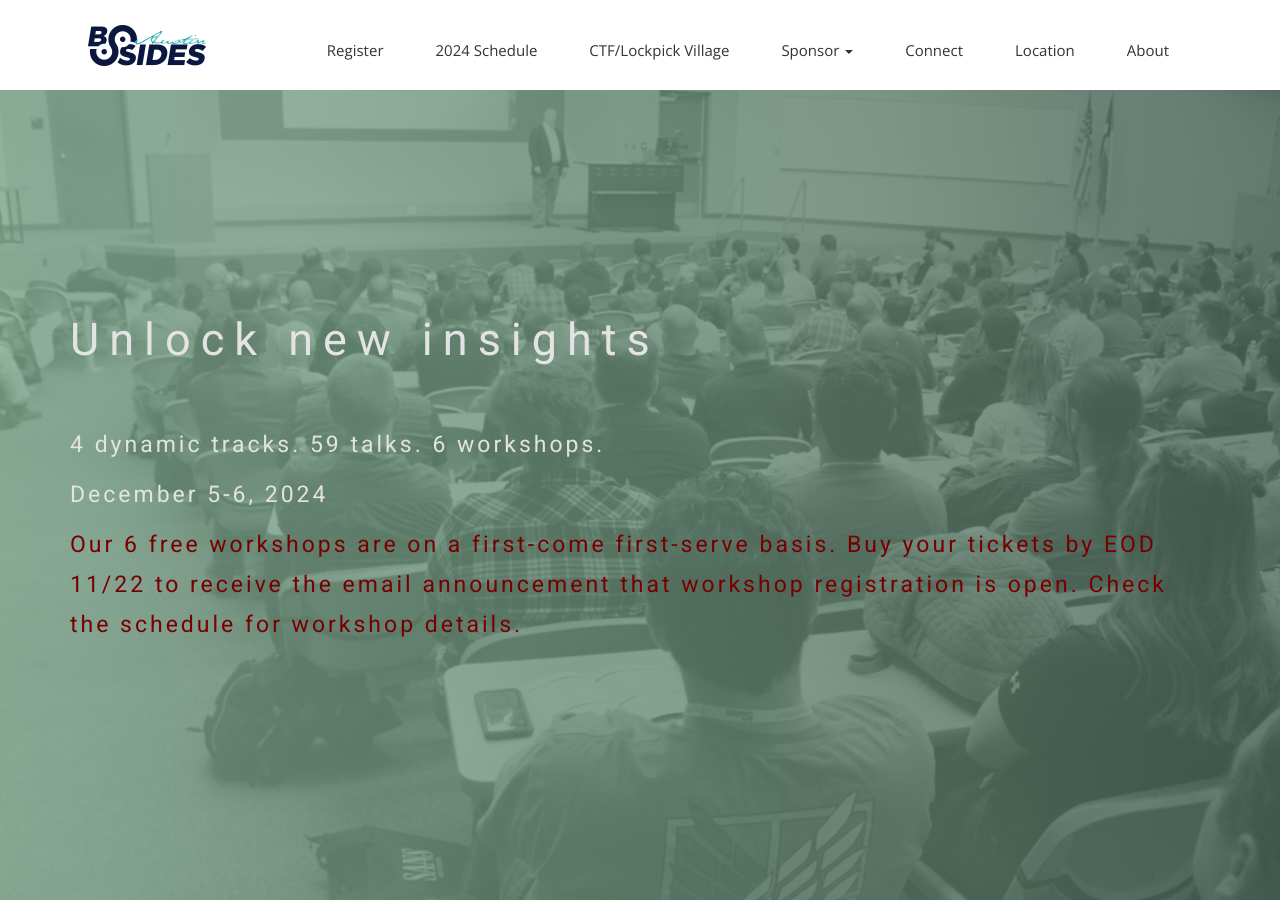
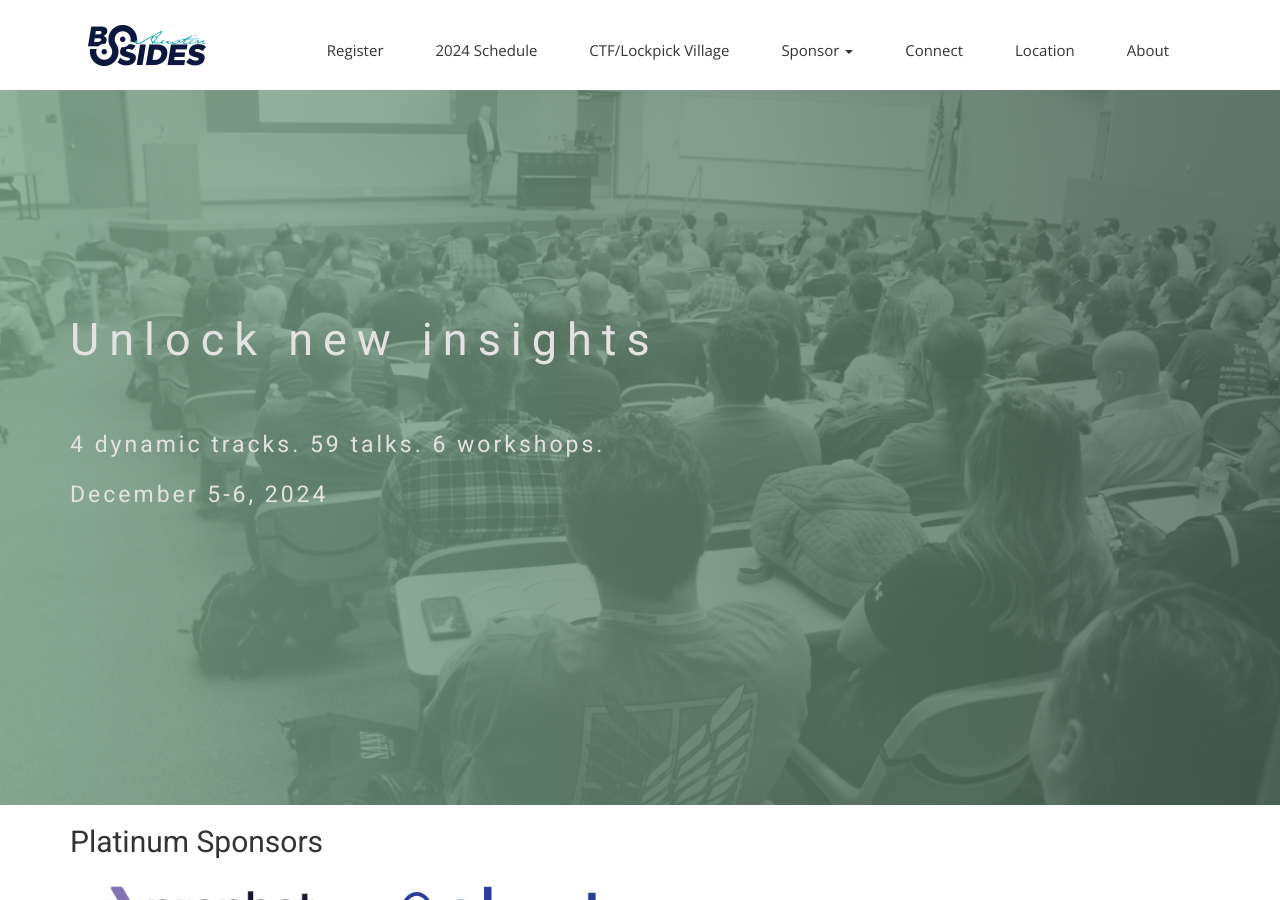
Before and after one commit to bsidesaustin/test, a Jekyll site: the page built from index.html, in a window 1280 px wide and 900 px high. Built offline with Jekyll 4.4.1, drawn with Linux system fonts in a browser that asks for light colours; nearby versions of some CDN libraries; some web fonts are replaced.

Commit message:
Update index.html

```diff
--- a/index.html
+++ b/index.html
@@ -13,7 +13,7 @@
           <h1 class="animated fadeInUp">Unlock new insights</h1>
           <p>4 dynamic tracks. 59 talks. 6 workshops.</p>
           <p>December 5-6, 2024</p>
-          <p style="color: #780000;"> Our 6 free workshops are on a first-come first-serve basis. Buy your tickets by EOD 11/22 to receive the email announcement that workshop registration is open. Check the schedule for workshop details. </p>
+          <p style="color: #780000;">  </p>
 
 
         </div>
```
